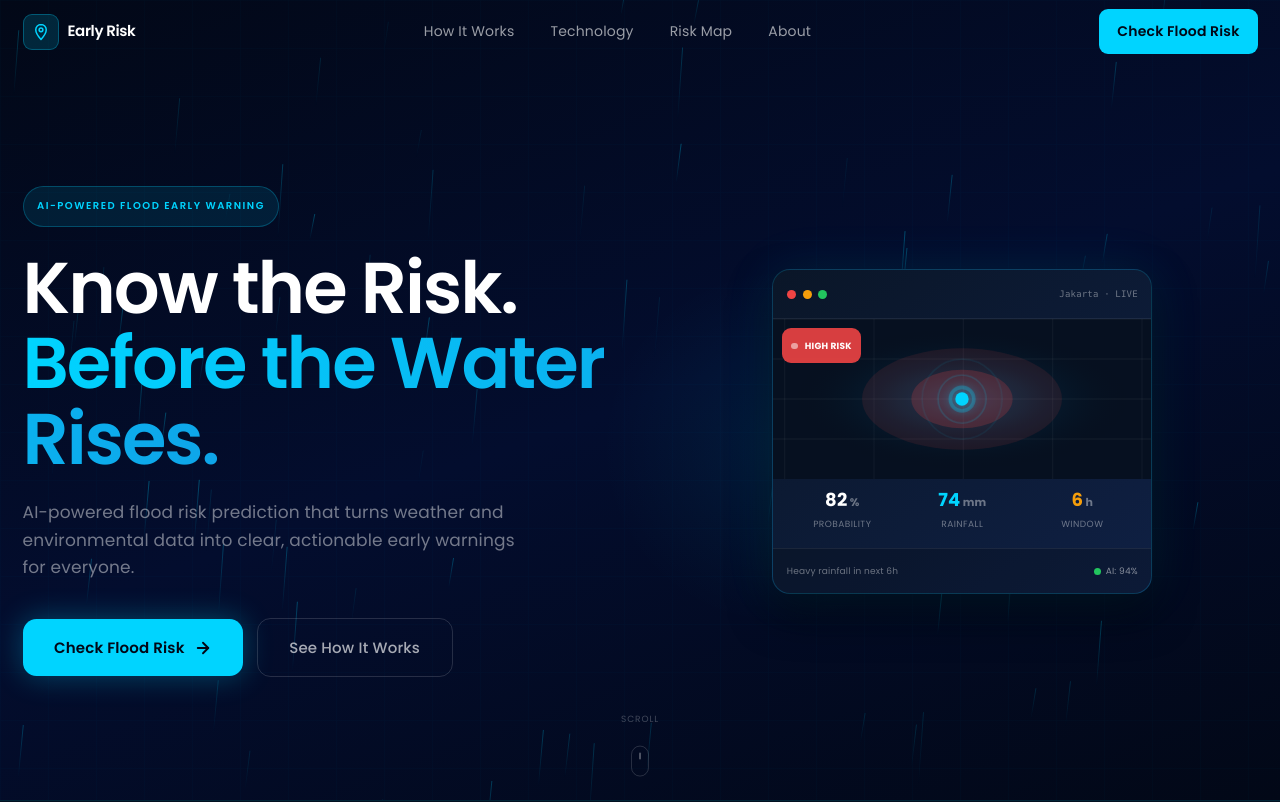
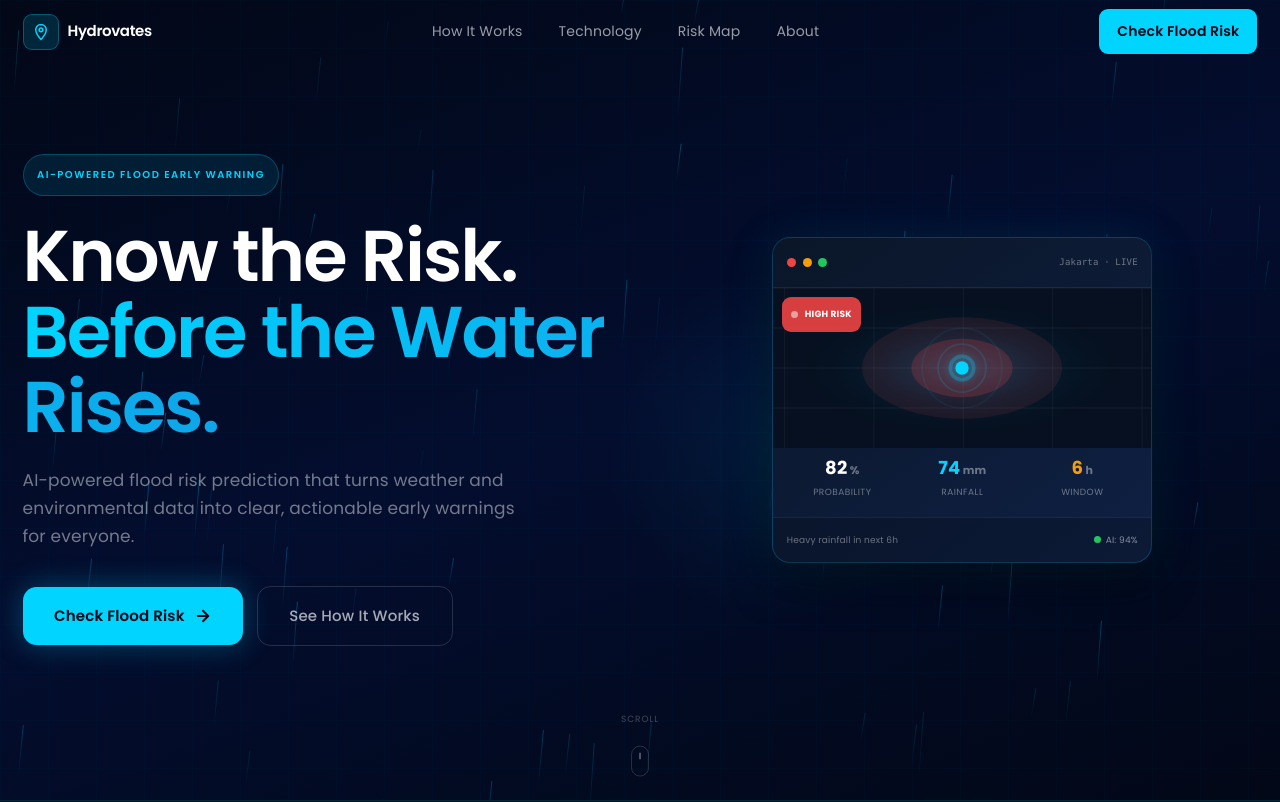
Before and after one commit to abrahamgregorius/hydrovates, a React (Vite) app: page / in a window 1280 px wide. Shown: the top 802 px of the page. Built offline with nearby package versions, Linux system fonts and the light colour scheme.

Commit message:
fix: wordings, and layouts

```diff
--- a/src/pages/Home.jsx
+++ b/src/pages/Home.jsx
@@ -77,7 +77,7 @@ export default function Home() {
               <path d="M12 2C8.13 2 5 5.13 5 9c0 5.25 7 13 7 13s7-7.75 7-13c0-3.87-3.13-7-7-7z" />
               <circle cx="12" cy="9" r="2.5" />
             </svg>
-            SiagaBanjir
+            Hydrovates
           </a>
 
           {/* Nav links */}
@@ -311,7 +311,7 @@ export default function Home() {
             Prediksi ini dihasilkan oleh model AI. Selalu ikuti instruksi resmi dari BNPB, BPBD, atau otoritas kebencanaan setempat. Sistem ini bukan pengganti peringatan resmi.
           </p>
           <p className="text-[12px] text-[#6b6375] dark:text-[#9ca3af] opacity-50 m-0">
-            © 2026 SiagaBanjir — Proyek ISIF
+            © 2026 Hydrovates
           </p>
         </div>
       </footer>
--- a/src/pages/Landing.jsx
+++ b/src/pages/Landing.jsx
@@ -136,7 +136,7 @@ function Navbar() {
                 <circle cx="12" cy="9" r="2.5"/>
               </svg>
             </div>
-            <span className="font-semibold text-[15px] tracking-tight">Early Risk</span>
+            <span className="font-semibold text-[15px] tracking-tight">Hydrovates</span>
           </a>
 
           {/* Desktop nav */}
@@ -784,7 +784,7 @@ function CommunitySection() {
           </h2>
           <p className="text-[15px] text-white/45 leading-relaxed text-center max-w-lg mx-auto mb-10">
             Whether you're an individual, a neighborhood group, or a government agency —
-            Early Risk gives you the information you need to act early.
+            Hydrovates gives you the information you need to act early.
           </p>
         </Reveal>
 
@@ -973,7 +973,7 @@ function Footer() {
                   <circle cx="12" cy="9" r="2.5"/>
                 </svg>
               </div>
-              <span className="font-semibold text-white text-[15px]">Early Risk</span>
+              <span className="font-semibold text-white text-[15px]">Hydrovates</span>
             </div>
             <p className="text-[12px] text-white/35 leading-relaxed m-0">
               AI-powered flood intelligence<br />for safer, more prepared communities.
@@ -1002,7 +1002,7 @@ function Footer() {
           className="pt-6 flex flex-col sm:flex-row items-center justify-between gap-3"
           style={{ borderTop: '1px solid rgba(255,255,255,0.06)' }}
         >
-          <p className="text-[11px] text-white/25 m-0">© 2026 Early Risk — ISIF Competition Project</p>
+          <p className="text-[11px] text-white/25 m-0">© 2026 Hydrovates — ISIF Competition Project</p>
           <p className="text-[11px] text-white/25 m-0 italic">Built for safer, more prepared communities.</p>
         </div>
       </div>
@@ -1018,7 +1018,7 @@ export default function Landing() {
       <main>
         {/* ── Hero ── */}
         <section
-          className="relative min-h-screen flex items-center overflow-hidden pt-14"
+          className="relative min-h-screen flex items-center overflow-hidden "
           style={{ background: 'linear-gradient(160deg, #020817 0%, #030d2e 50%, #020817 100%)' }}
         >
           <RainfallCanvas />
```
